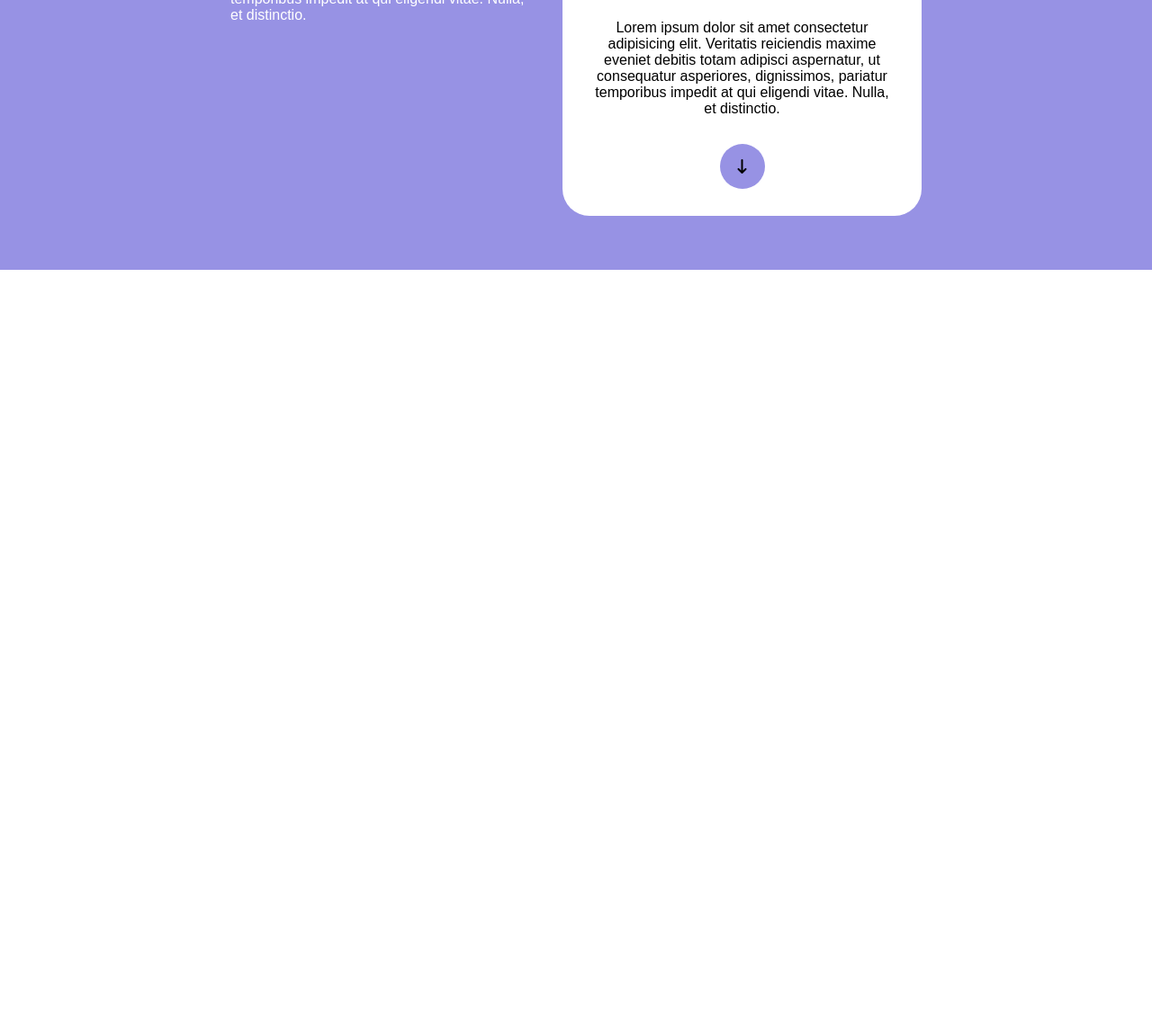
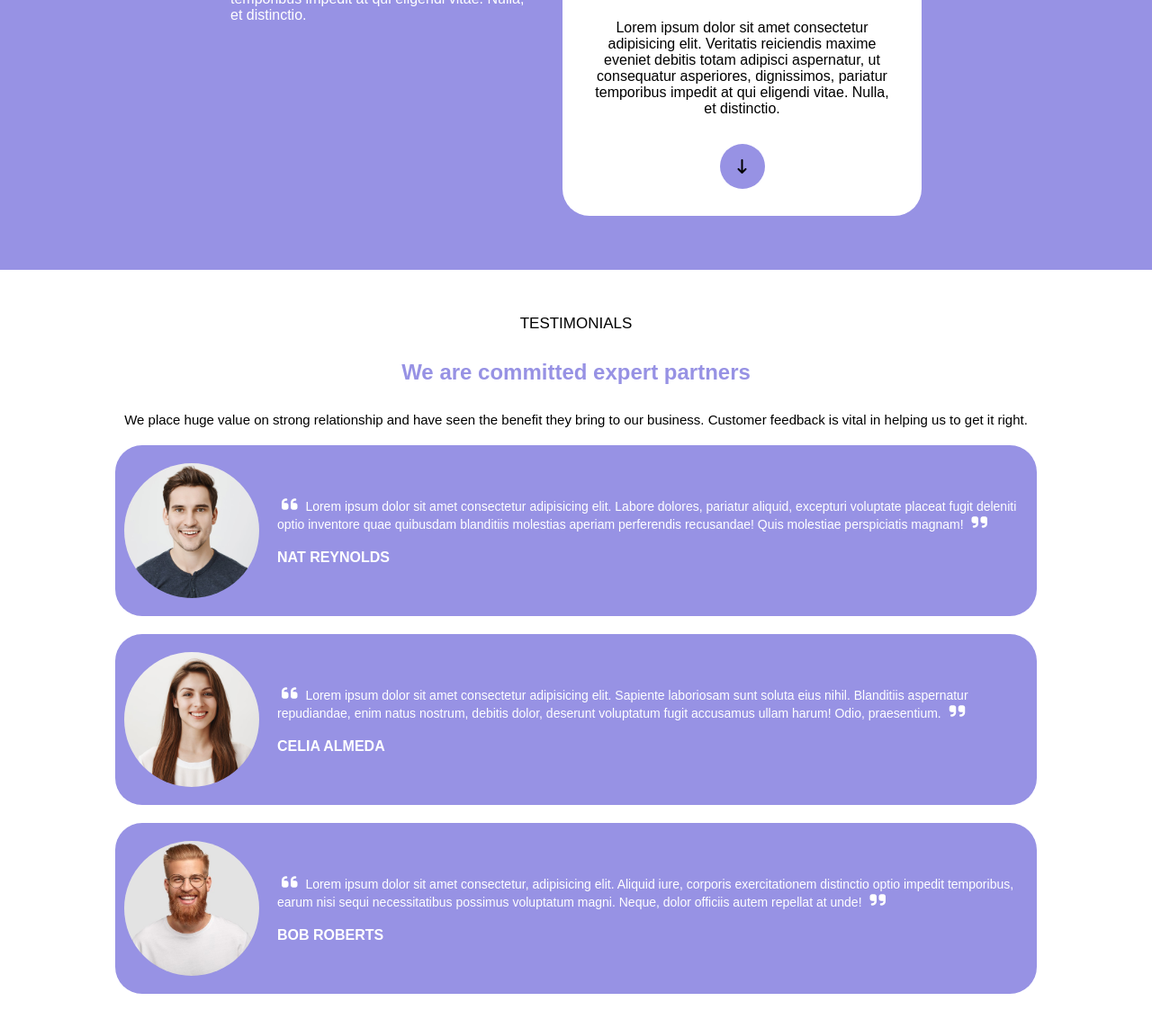
Before and after one commit to CarloBattista/htmlcss-responsive-layout, a plain HTML site: page index.html in a window 1280 px wide. Shown: the part 1219-2362 px from the top of the page at 90% size. Before the commit the page ends 1519 px from the top, so only its background shows below. Drawn offline with Linux system fonts and the light colour scheme.

Commit message:
section testimonials

```diff
--- a/_assets/css/style.css
+++ b/_assets/css/style.css
@@ -231,6 +231,80 @@ body {
 
 /* Section partners */
 
+.partners{
+    width: 100%;
+    padding: 50px 0;
+}
+
+.heading_section{
+    font-size: 17px;
+    font-weight: 400;
+}
+
+.subHeading_section{
+    margin: 30px 0;
+}
+
+.description_section{
+    font-size: 15px;
+    font-weight: 400;
+}
+
+.container_cards_partners{
+    display: flex;
+    flex-direction: column;
+    margin-top: 20px;
+}
+
+.card_partner{
+    background-color: #9792E4;
+    width: 100%;
+    padding: 20px 10px;
+    border-radius: 30px;
+    margin-bottom: 20px;
+    display: flex;
+    flex-direction: column;
+    align-items: center;
+}
+
+.card_partner:last-child{
+    margin-bottom: 0;
+}
+
+.partner_image{
+    width: 150px;
+    height: 150px;
+}
+
+.partner_image img{
+    width: 100%;
+    height: 100%;
+    border-radius: 50%;
+    object-fit: cover;
+}
+
+.info_testimonials{
+    text-align: center;
+}
+
+.partner_testimonial{
+    color: #fff;
+    font-size: 14px;
+    font-weight: 400;
+    margin: 20px 0;
+}
+
+.partner_testimonial .fa-solid{
+    font-size: 20px;
+    margin: 0 5px;
+}
+
+.name_partner{
+    color: #fff;
+    font-size: 16px;
+    font-weight: 600;
+}
+
 /* Media Query */
 
 @media only screen and (min-width: 768px) {
@@ -244,6 +318,20 @@ body {
 
     .right_card img{
         width: 90%;
+    }
+
+    .card_partner{
+        flex-direction: row;
+    }
+
+    .info_testimonials{
+        text-align: left;
+        margin-left: 20px;
+    }
+
+    .partner_testimonial{
+        margin: 0;
+        margin-bottom: 20px;
     }
 }
 
--- a/_assets/css/utility.css
+++ b/_assets/css/utility.css
@@ -43,6 +43,10 @@
 
 .color-grey{
     color: #aaa;
+}
+
+.color-violet{
+    color: #9792E4;
 }
 
 /* Text */
--- a/index.html
+++ b/index.html
@@ -50,7 +50,7 @@
     <!-- Main -->
     <div class="mainview">
         <!-- Section cards -->
-        <section class="section_cards">
+        <section class="section_cards bg-white">
             <div class="margin-80">
                 <div class="container_cards">
                     <div class="primary_line d-flex flex-wrap j-between">
@@ -158,6 +158,62 @@
             </div>
         </section>
         <!-- Section partners -->
+        <section class="partners">
+            <div class="margin-80 bg-white">
+                <div class="container_heading_section t-center">
+                    <h3 class="heading_section">TESTIMONIALS</h3>
+                    <h2 class="subHeading_section color-violet">We are committed expert partners</h2>
+                    <p class="description_section">We place huge value on strong relationship and have seen the benefit they bring to our business. Customer feedback is vital in helping us to get it right.</p>
+                </div>
+                <div class="container_cards_partners">
+                    <div class="card_partner">
+                        <div class="container_img">
+                            <div class="partner_image">
+                                <img src="./_assets/_resources/imgs/testimonial1.jpg" alt="">
+                            </div>
+                        </div>
+                        <div class="info_testimonials">
+                            <p class="partner_testimonial">
+                                <i class="fa-solid fa-quote-left"></i>
+                                Lorem ipsum dolor sit amet consectetur adipisicing elit. Labore dolores, pariatur aliquid, excepturi voluptate placeat fugit deleniti optio inventore quae quibusdam blanditiis molestias aperiam perferendis recusandae! Quis molestiae perspiciatis magnam!
+                                <i class="fa-solid fa-quote-right"></i>
+                            </p>
+                            <h4 class="name_partner">NAT REYNOLDS</h4>
+                        </div>
+                    </div>
+                    <div class="card_partner">
+                        <div class="container_img">
+                            <div class="partner_image">
+                                <img src="./_assets/_resources/imgs/testimonial2.jpg" alt="">
+                            </div>
+                        </div>
+                        <div class="info_testimonials">
+                            <p class="partner_testimonial">
+                                <i class="fa-solid fa-quote-left"></i>
+                                Lorem ipsum dolor sit amet consectetur adipisicing elit. Sapiente laboriosam sunt soluta eius nihil. Blanditiis aspernatur repudiandae, enim natus nostrum, debitis dolor, deserunt voluptatum fugit accusamus ullam harum! Odio, praesentium.
+                                <i class="fa-solid fa-quote-right"></i>
+                            </p>
+                            <h4 class="name_partner">CELIA ALMEDA</h4>
+                        </div>
+                    </div>
+                    <div class="card_partner">
+                        <div class="container_img">
+                            <div class="partner_image">
+                                <img src="./_assets/_resources/imgs/testimonial3.jpg" alt="">
+                            </div>
+                        </div>
+                        <div class="info_testimonials">
+                            <p class="partner_testimonial">
+                                <i class="fa-solid fa-quote-left"></i>
+                                Lorem ipsum dolor sit amet consectetur, adipisicing elit. Aliquid iure, corporis exercitationem distinctio optio impedit temporibus, earum nisi sequi necessitatibus possimus voluptatum magni. Neque, dolor officiis autem repellat at unde!
+                                <i class="fa-solid fa-quote-right"></i>
+                            </p>
+                            <h4 class="name_partner">BOB ROBERTS</h4>
+                        </div>
+                    </div>
+                </div>
+            </div>
+        </section>
     </div>
 
 </body>
```
